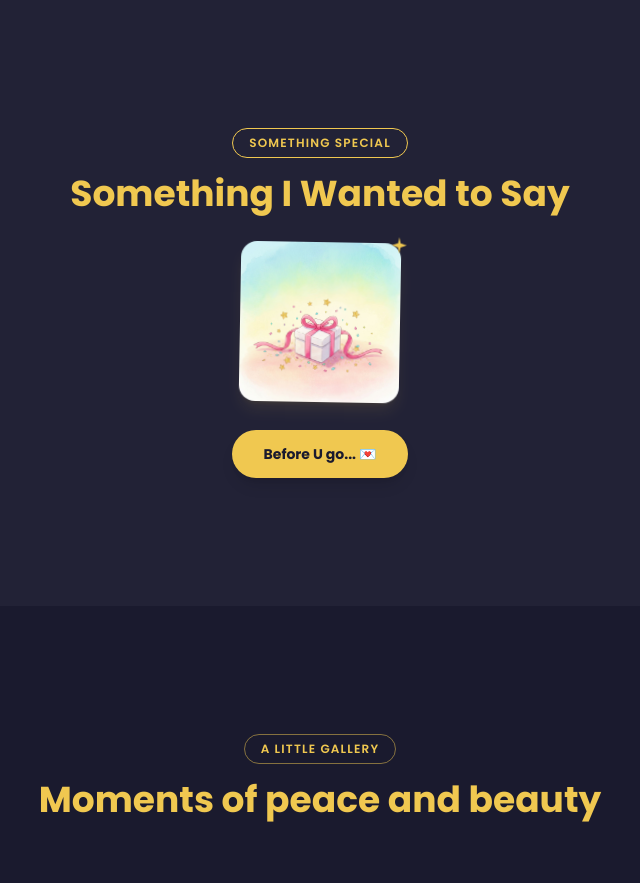
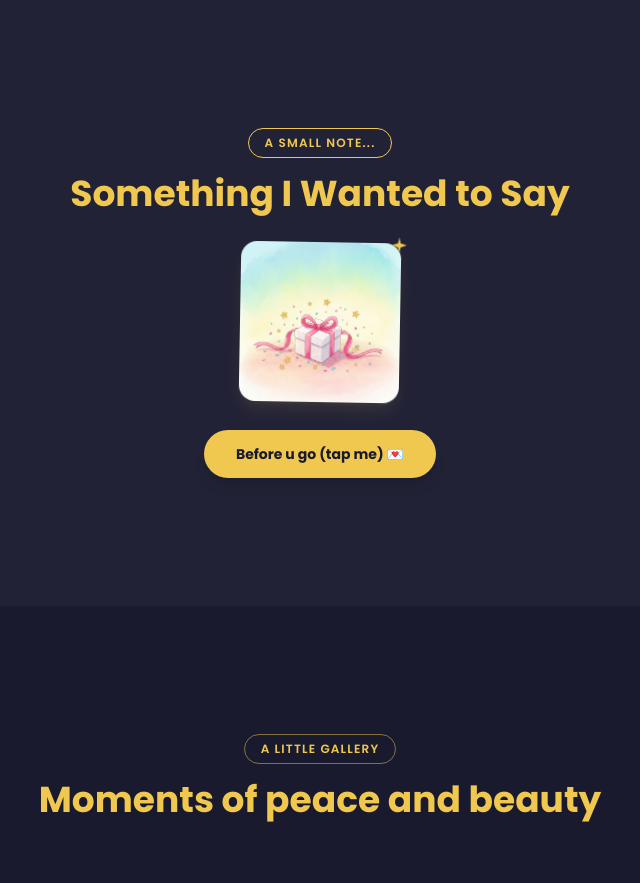
Before and after one commit to thakur-parth-rajput/Happy_birthday_vini, a Next.js app: page / in a window 1280 px wide. Shown: the part 3340-4223 px from the top of the page, without its empty margins (320-960 px from the left). Built offline with nearby package versions, Linux system fonts and the light colour scheme.

Commit message:
updated birthday message

```diff
--- a/components/surprise-section.tsx
+++ b/components/surprise-section.tsx
@@ -57,7 +57,7 @@ export function SurpriseSection() {
         }`}
       >
         <span className="inline-block rounded-full px-4 py-1.5 text-xs font-semibold tracking-widest uppercase mb-4" style={{ border: '1.5px solid #f0c850', color: '#f0c850' }}>
-          Something Special
+            A small note...
         </span>
         <h2 className="text-3xl md:text-4xl font-bold mb-8 text-balance" style={{ color: '#f0c850' }}>
           Something I Wanted to Say
@@ -85,7 +85,7 @@ export function SurpriseSection() {
                 className="inline-flex items-center gap-2 rounded-full px-8 py-3.5 text-sm font-bold shadow-lg transition-all duration-300 hover:shadow-xl hover:-translate-y-0.5 focus-visible:outline-none focus-visible:ring-2 focus-visible:ring-golden focus-visible:ring-offset-2 focus-visible:ring-offset-dark-surface cursor-pointer"
                 style={{ backgroundColor: '#f0c850', color: '#1a1a2e' }}
               >
-                {"Before U go... \u{1F48C}"}
+              {"Before u go (tap me) \u{1F48C}"}
               </button>
             </div>
           ) : (
```
